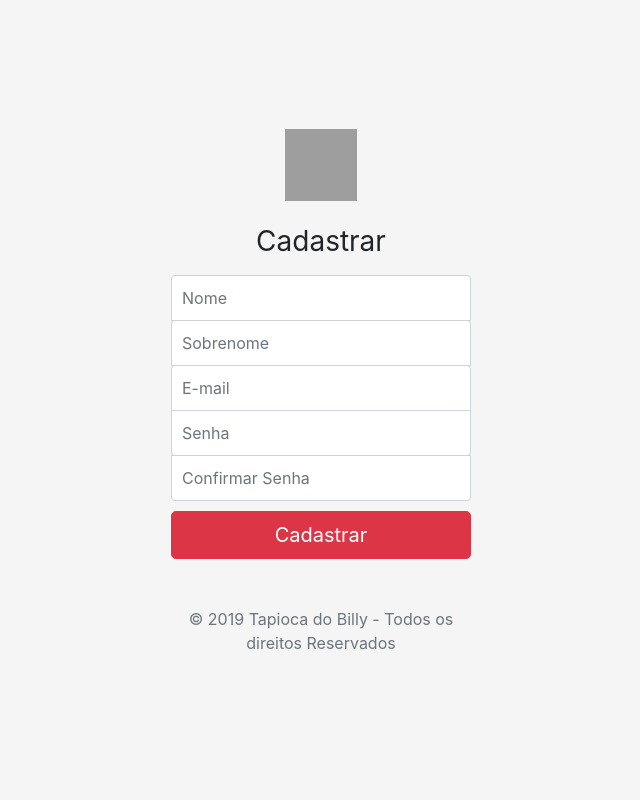
After one commit to mvsombra/trab-aps, a Flask app: page /cadastrar in a window 1280 px wide. The commit adds this page. Shown: the whole page, without its empty margins (319-959 px from the left). Run offline with Flask 2, Linux system fonts and the light colour scheme; some libraries are stand-ins or nearby versions; grey boxes are pictures that could not be loaded.

Commit message:
varias paginas novas

```diff
--- a/server.py
+++ b/server.py
@@ -1,4 +1,4 @@
-from flask import Flask
+from flask import Flask, request
 from desenha_tela import DesenhaTela as dt
 
 app = Flask(__name__)
@@ -17,7 +17,24 @@ def ver_produto():
 
 @app.route('/carrinho', methods=['GET', 'POST'])
 def carrinho():
-    return "Produto adicionado"
+    if(request.method == 'POST'):
+        return "Produto adicionado"
+    else:
+        return draw.render('carrinho')
+
+@app.route('/notificacao', methods=['GET', 'POST'])
+def notificacao():
+    return "Notificação atividada"
+
+
+@app.route('/entrar')
+def entrar():
+    return draw.render('login')
+
+
+@app.route('/cadastrar')
+def cadastrar():
+    return draw.render('cadastro')
 
 
 if __name__ == '__main__':
--- /dev/null
+++ b/templates/cadastro.html
@@ -0,0 +1,77 @@
+{% include "includes/head.html" %}
+        <title>Tapioca do Billy</title>
+    </head>
+
+    <!-- corpo do site -->
+<body class="text-center">
+    <form class="form-signin" method="post">
+        <img class="mb-4" src="http://www.lopessupermercados.com.br/blog/wp-content/uploads/2017/12/shutterstock_3888248891.jpg" alt="" width="72" height="72">
+        <h1 class="h3 mb-3 font-weight-normal">Cadastrar</h1>
+        <label for="inputNome" class="sr-only">Nome</label>
+        <input type="text" id="inputNome" class="form-control" placeholder="Nome" name="nome" required>
+        <label for="inputSobrenome" class="sr-only">Sobrenome</label>
+        <input type="text" id="inputSobrenome" class="form-control" placeholder="Sobrenome" name="sobrenome" required>
+        <label for="inputEmail" class="sr-only">E-mail</label>
+        <input type="email" id="inputEmail" class="form-control" placeholder="E-mail" name="email" required>
+        <label for="inputPassword" class="sr-only">Senha</label>
+        <input type="password" id="inputPassword" class="form-control" placeholder="Senha" name="senha" required>
+        <label for="inputPassword2" class="sr-only">Confirmar Senha</label>
+        <input type="password" id="inputPassword2" class="form-control" placeholder="Confirmar Senha" name="senha2" required>
+        <button class="btn btn-lg btn-danger btn-block" type="submit">Cadastrar</button>
+        <p class="mt-5 mb-3 text-muted"><span id="copyright">© 2019 Tapioca do Billy - Todos os direitos Reservados</span></p>
+    </form>
+</body>
+
+<style type="text/css">
+    html,
+body {
+  height: 100%;
+}
+body {
+  display: -ms-flexbox;
+  display: -webkit-box;
+  display: flex;
+  -ms-flex-align: center;
+  -ms-flex-pack: center;
+  -webkit-box-align: center;
+  align-items: center;
+  -webkit-box-pack: center;
+  justify-content: center;
+  padding-top: 40px;
+  padding-bottom: 40px;
+  background-color: #f5f5f5;
+}
+.form-signin {
+  width: 100%;
+  max-width: 330px;
+  padding: 15px;
+  margin: 0 auto;
+}
+.form-signin .checkbox {
+  font-weight: 400;
+}
+.form-signin .form-control {
+  position: relative;
+  box-sizing: border-box;
+  height: auto;
+  padding: 10px;
+  font-size: 16px;
+}
+.form-signin .form-control:focus {
+  z-index: 2;
+}
+.form-signin input[type="email"], .form-signin input[type="text"] {
+  margin-bottom: -1px;
+  border-bottom-right-radius: 0;
+  border-bottom-left-radius: 0;
+}
+.form-signin input[type="password"] {
+  margin-bottom: 10px;
+  border-top-left-radius: 0;
+  border-top-right-radius: 0;
+}
+#inputPassword{
+    margin-bottom: -1px !important;
+}
+</style>
+</html>
--- a/templates/index.html
+++ b/templates/index.html
@@ -116,7 +116,7 @@
                                                 <div class="caption">
                                                     <p>Exemplo b3</p>
                                                     <h6>Produto indisponível</h6>
-                                                    <form method="POST" action="#">
+                                                    <form method="POST" action="/notificacao">
                                                         <input type="hidden" name="qtd" value="1">
                                                         <button type="submit" name="add" class="notify">Receber Notificação</button>
                                                     </form>
```
Also changed, not shown: templates/carrinho.html (added, +13 -0 lines), templates/includes/menu.html (+8 -1 lines), templates/login.html (added, +69 -0 lines).
